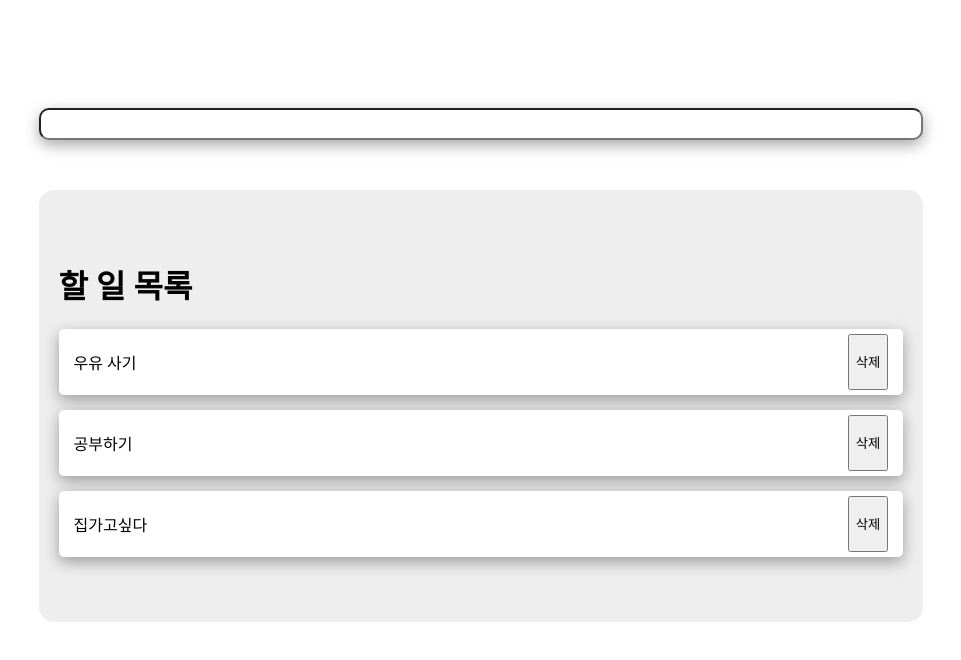
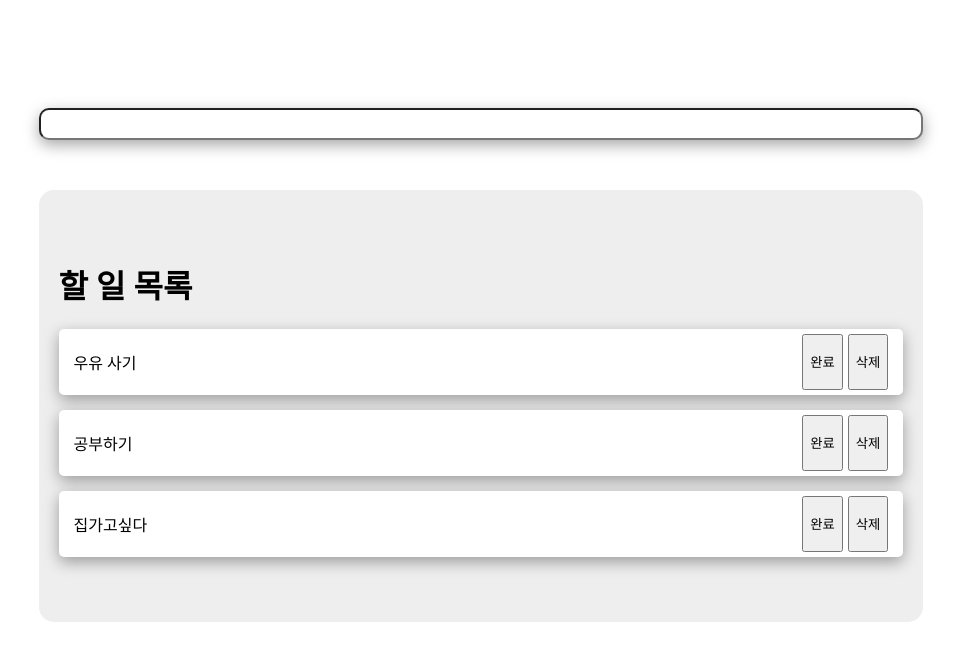
Before and after one commit to Likelion-YeungNam-Univ/12th-fe-session7-assignment, a React (Create React App) app: page / in a window 1280 px wide. Shown: the top 660 px of the page, without its empty margins (159-1120 px from the left). Built offline with nearby package versions, Linux system fonts and the light colour scheme.

Commit message:
before-review

```diff
--- a/src/App.js
+++ b/src/App.js
@@ -22,11 +22,9 @@ function App() {
   const [todoList, setTodoList] = useState(fake)
   const [inputString, setInputString] = useState("")
 
-
-
   const appendTodo = (event) => {
     event.preventDefault()
-    const new_Todo = [...todoList, {id: Date.now(), body: inputString}];
+    const new_Todo = [...todoList, {id: Date.now(), body: inputString, completed: false}];
     setTodoList(new_Todo);
     setInputString('')
   }
@@ -46,13 +44,22 @@ function App() {
     setTodoList(new_Todo)
   }
 
+  const handleComplete = (id) => {
+    const updatedList = todoList.map((todo) => {
+      if (todo.id === id) {
+        return { ...todo, completed: !todo.completed };
+      }
+      return todo;
+    });
+    setTodoList(updatedList);
+  }
 
   return (
     <Container>
       <form onSubmit={appendTodo}>
         <TodoInput onChange={handleInput} value={inputString}></TodoInput>
       </form>
-      <TodoList todoList={todoList} handleDelete={handleDelete}></TodoList>
+      <TodoList todoList={todoList} handleDelete={handleDelete} handleComplete={handleComplete}></TodoList>
     </Container>
   );
 }
@@ -72,5 +79,4 @@ const TodoInput = styled.input`
   box-sizing: border-box;
 `
 
-
 export default App;
--- a/src/TodoList.jsx
+++ b/src/TodoList.jsx
@@ -2,12 +2,12 @@ import React from 'react'
 import styled from 'styled-components'
 import TodoListItem from './TodoListItem'
 
-const TodoList = ({todoList, handleDelete}) => {
+const TodoList = ({todoList, handleDelete, handleComplete}) => {
   return (
     <Box>
       <h1>할 일 목록</h1>
       {todoList.map((el) => {
-        return <TodoListItem handleDelete={handleDelete} key={el.id} id={el.id} body={el.body}></TodoListItem>
+        return <TodoListItem handleDelete={handleDelete} handleComplete={handleComplete} key={el.id} id={el.id} body={el.body} completed={el.completed}></TodoListItem>
       })}
     </Box>
   )
--- a/src/TodoListItem.jsx
+++ b/src/TodoListItem.jsx
@@ -1,14 +1,15 @@
 import React from 'react'
 import styled from 'styled-components'
 
-const TodoListItem = ({id, body, handleDelete}) => {
-
-
+const TodoListItem = ({id, body,completed, handleDelete, handleComplete}) => {
 
   return (
     <Box>
-      <p>{body}</p>
-      <button onClick={() => {handleDelete(id)}}>삭제</button>
+      <Text complete={completed}>{body}</Text>
+      <Button>
+        <button onClick={() => {handleComplete(id)}}>완료</button>
+        <button onClick={() => {handleDelete(id)}}>삭제</button>
+      </Button>
     </Box>
   )
 }
@@ -23,5 +24,14 @@ const Box = styled.div`
   display: flex;
   justify-content: space-between;
 `
+const Button = styled.div`
+  display: flex;
+  gap: 5px;
+`
+
+const Text = styled.p`
+  text-decoration: ${props => props.complete ? "line-through" : "none"};
+  color:${props=>props.complete? "gray":"black"};
+`
 
 export default TodoListItem
```
